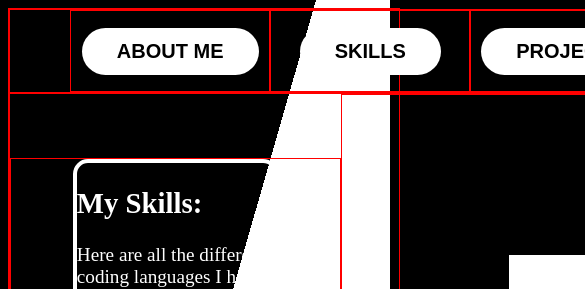
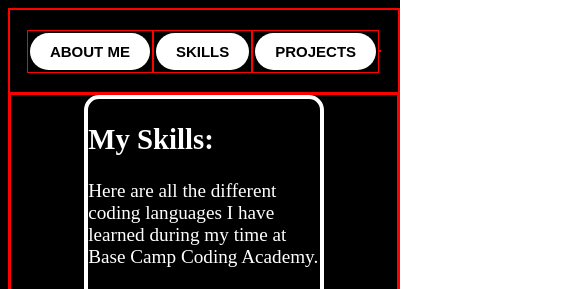
Before and after one commit to jhenderson26-lab/My_Portolios, a plain HTML site: page skills.html in a window 390 px wide. Shown: the top 289 px of the page, 585 px wide, since content can reach past the window. Drawn offline with Linux system fonts and the light colour scheme.

Commit message:
mostly moblie friendly skills

```diff
--- a/style.css
+++ b/style.css
@@ -223,6 +223,9 @@
 
 }
 
+
+
+/* --------------------------------------------------------------- */
 @media screen  and (max-width:  600px){
     .Body {
         background-image: -webkit-linear-gradient(295deg, white, white 50%, black 0, black 60%);
@@ -266,6 +269,9 @@
         background: white;
         clip-path: (0 0, 70% 0, 100% 100%, 26% 100%);
     }
+
+
+
 
 }
 
@@ -319,6 +325,7 @@
 .black_round_border {
     border: 3px solid black;
     border-radius: 15px;
+    background: white;
 }
 
 .row_one, .row_two, .row_three, .row_four, .row_five {
@@ -461,3 +468,35 @@
     cursor: pointer;
     font-weight:700;
 }
+
+
+
+@media screen and (max-width:500px) {
+    .skills_body {
+        display: grid;
+        grid-row: 0% 0% 0%;
+    }
+    .skills_html {
+    background-image: -webkit-linear-gradient(101deg, white 0, white 41%, black 0, black 70%)
+    }
+
+    .L-txt_R-pics {
+        grid-template-columns: none;
+    }
+
+    .skills_buttons {
+    display: grid;
+    grid-template-columns: 0% 50px 50px 50px;
+    justify-content: center;
+    display: flex;
+    align-items: center;
+    }
+
+
+
+    .button_mj {
+
+        padding: 10px 20px;
+        font-size: 15px;
+    }
+}
```
Also changed, not shown: index.html (+0 -18 lines).
